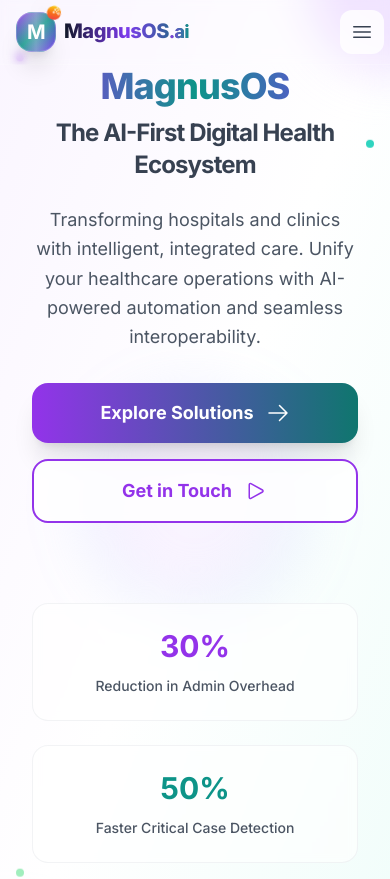
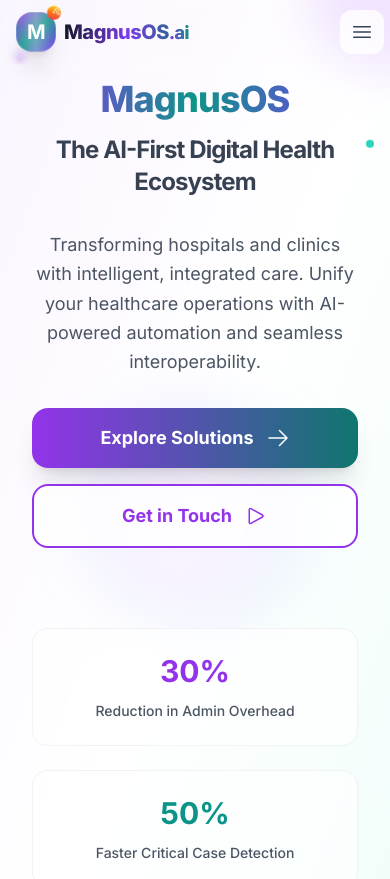
Before and after one commit to Magnus-PJ/magnusos-website, a Next.js app: page / in a window 390 px wide. Shown: the top 879 px of the page. Built offline with nearby package versions, Linux system fonts and the light colour scheme.

Commit message:
CRITICAL FIXES: Fixed text cut-off issue in MagnusOS title by changing leading-tight to leading-normal and adding proper padding. Removed footer duplication from homepage. Both issues resolved - title now displays completely and footer appears only once.

```diff
--- a/app/page.tsx
+++ b/app/page.tsx
@@ -1,7 +1,6 @@
 import HeroSection from '@/components/HeroSection'
 import MagnusOSHighlights from '@/components/MagnusOSHighlights'
 import TestimonialsSection from '@/components/TestimonialsSection'
-import Footer from '@/components/Footer'
 import PersonaValueProps from '@/components/PersonaValueProps'
 import PlatformOverview from '@/components/PlatformOverview'
 import CallToAction from '@/components/CallToAction'
@@ -15,7 +14,6 @@ export default function Home() {
       <MagnusOSHighlights />
       <TestimonialsSection />
       <CallToAction />
-      <Footer />
     </main>
   )
 }
--- a/components/HeroSection.tsx
+++ b/components/HeroSection.tsx
@@ -24,7 +24,7 @@ export default function HeroSection() {
           {/* Main Tagline - Mobile Optimized */}
           <div className="space-y-6 sm:space-y-8">
             <motion.h1
-              className="text-4xl sm:text-5xl lg:text-6xl xl:text-7xl font-extrabold text-gray-900 leading-tight tracking-tight px-2"
+              className="text-4xl sm:text-5xl lg:text-6xl xl:text-7xl font-extrabold text-gray-900 leading-normal tracking-tight px-4 py-2"
               initial={{ opacity: 0, y: 30 }}
               animate={{ opacity: 1, y: 0 }}
               transition={{ duration: 0.8, delay: 0.2 }}
--- a/components/Navigation.tsx
+++ b/components/Navigation.tsx
@@ -114,7 +114,7 @@ export default function Navigation() {
                 </motion.div>
               </div>
               <div className="flex flex-col">
-                <span className="text-xl lg:text-4xl font-extrabold bg-gradient-to-r from-gray-900 via-primary-700 to-healthcare-700 bg-clip-text text-transparent leading-tight tracking-tight">
+                <span className="text-xl lg:text-4xl font-extrabold bg-gradient-to-r from-gray-900 via-primary-700 to-healthcare-700 bg-clip-text text-transparent leading-normal tracking-tight">
                   MagnusOS
                   <span className="text-lg lg:text-2xl font-bold bg-gradient-to-r from-primary-600 to-healthcare-600 bg-clip-text text-transparent">.ai</span>
                 </span>
```
